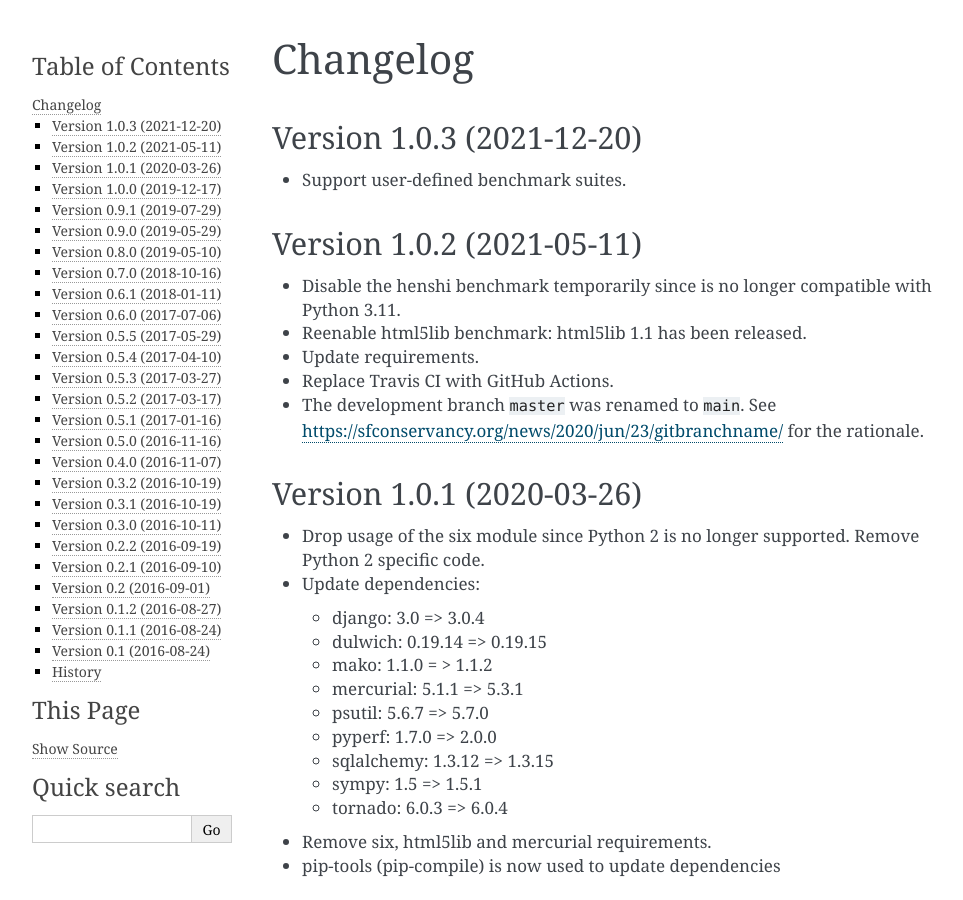
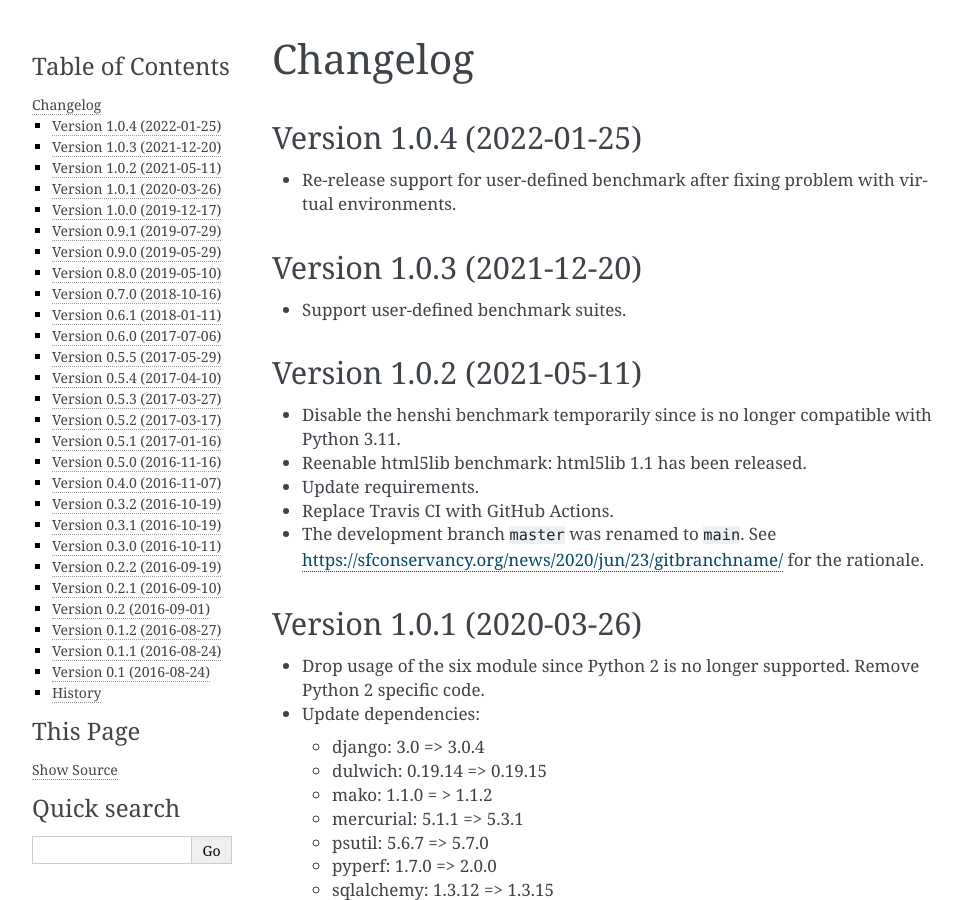
Before and after one commit to python/pyperformance, a Sphinx documentation site: the page built from doc/changelog.rst, in a window 1280 px wide and 900 px high. Shown: the whole window, without its empty margins (148-1111 px from the left). Built offline with Sphinx 7.4.7, drawn with Linux system fonts in a browser that asks for light colours.

Commit message:
Prepare release 1.0.4 (#129)

```diff
--- a/doc/changelog.rst
+++ b/doc/changelog.rst
@@ -1,5 +1,11 @@
 Changelog
 =========
+
+Version 1.0.4 (2022-01-25)
+-------------
+
+* Re-release support for user-defined benchmark after fixing problem
+  with virtual environments.
 
 Version 1.0.3 (2021-12-20)
 -------------
--- a/doc/conf.py
+++ b/doc/conf.py
@@ -55,7 +55,7 @@ author = 'Victor Stinner'
 # built documents.
 #
 # The short X.Y version.
-version = release = '1.0.3'
+version = release = '1.0.4'
 
 # The language for content autogenerated by Sphinx. Refer to documentation
 # for a list of supported languages.
--- a/pyperformance/__init__.py
+++ b/pyperformance/__init__.py
@@ -2,7 +2,7 @@ import os.path
 import sys
 
 
-VERSION = (1, 0, 3)
+VERSION = (1, 0, 4)
 __version__ = '.'.join(map(str, VERSION))
 
 
```
